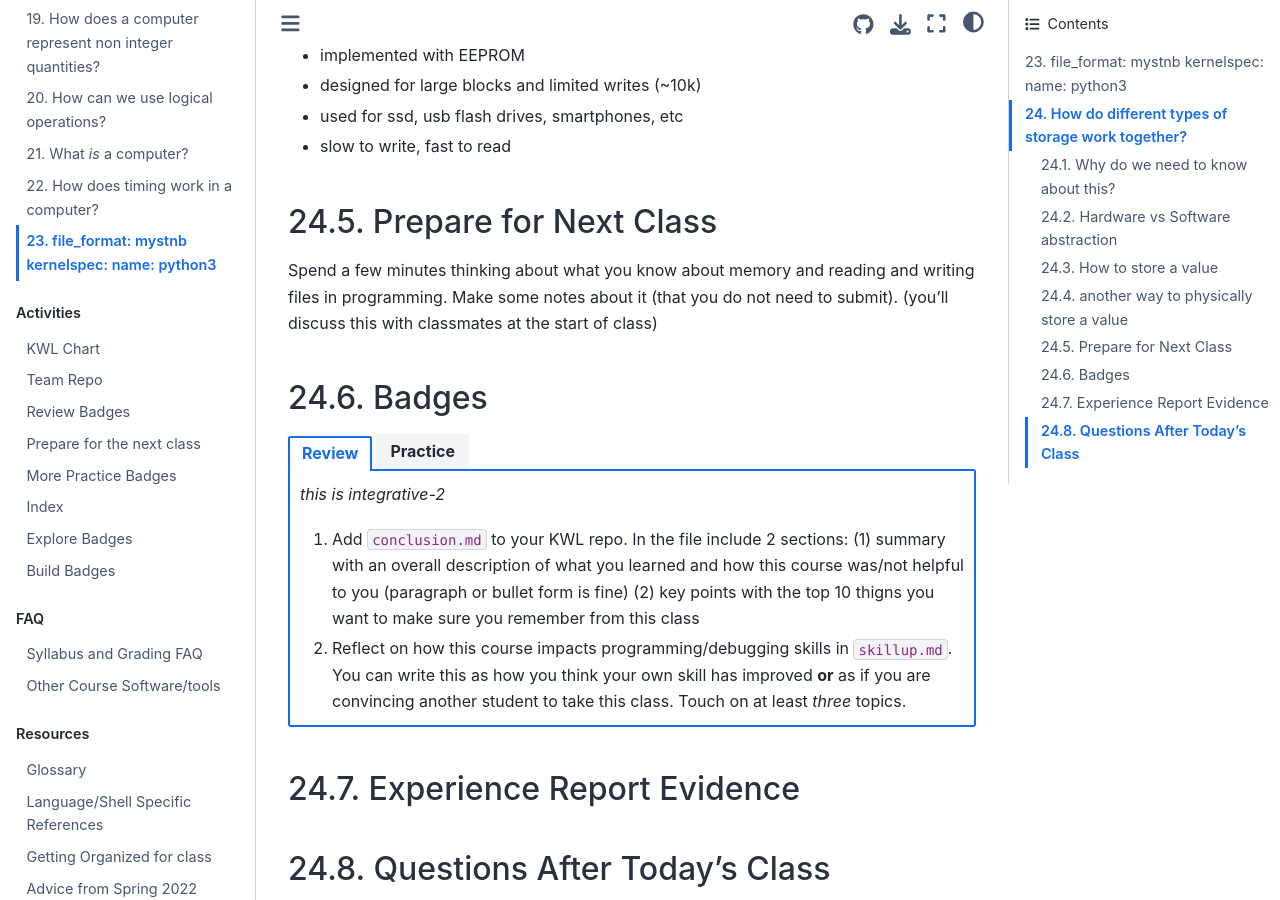
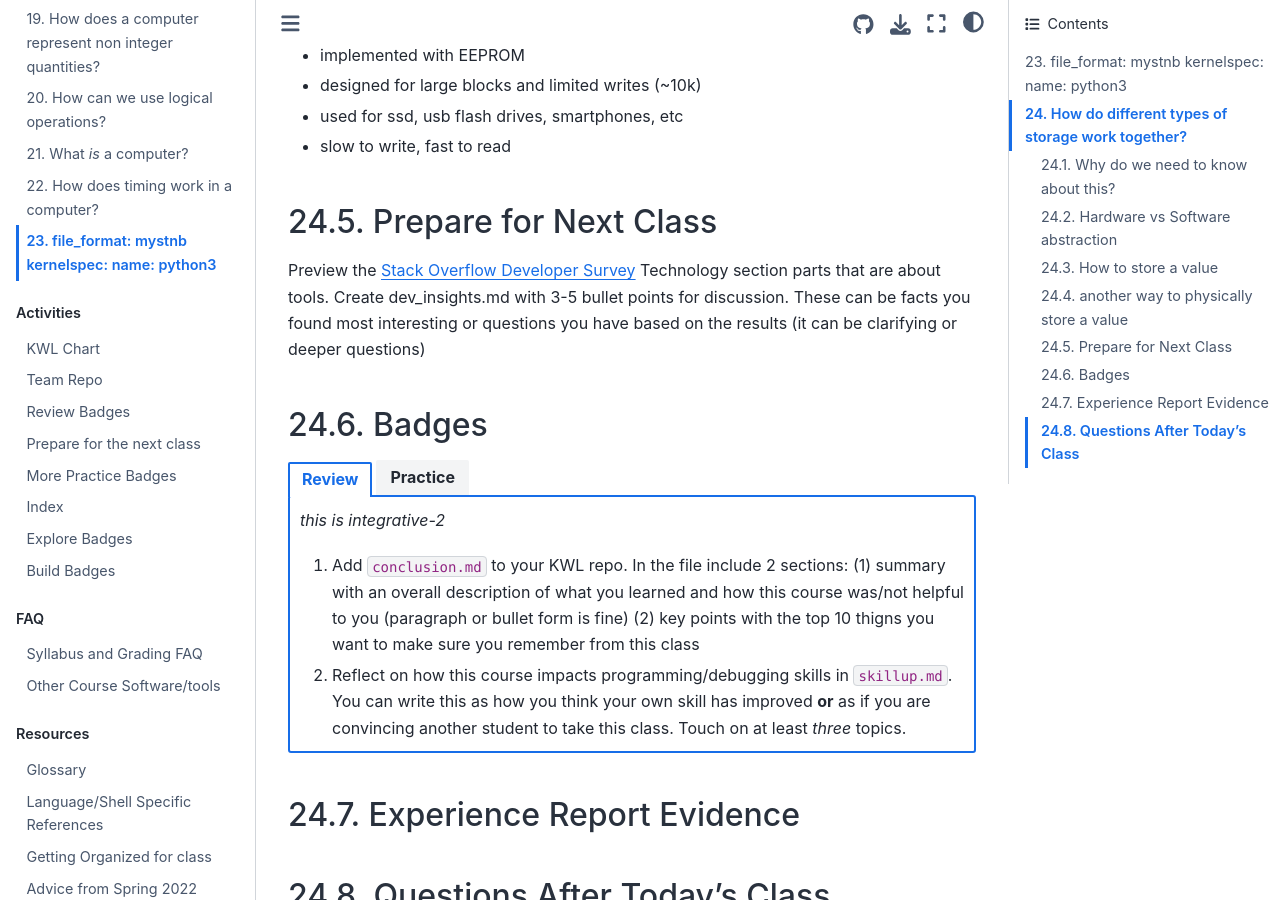
Before and after one commit to compsys-progtools/spring2024, a Jupyter Book: the page built from notes/2024-04-18.md, in a window 1280 px wide and 900 px high, scrolled down 2420 px. Built offline with Jupyter Book 1.0.4 settings and Sphinx 7.4.7 and the Sphinx Book theme 1.1.4, drawn with Linux system fonts in a browser that asks for light colours; pages that are not in the unit, such as notebooks, are missing from menus.

Commit message:
fix prep

```diff
--- a/_prepare/2024-04-23.md
+++ b/_prepare/2024-04-23.md
@@ -1 +1 @@
-Spend a few minutes thinking about what you know about memory and reading and writing files in programming. Make some notes about it (that you do not need to submit).  (you'll discuss this with classmates at the start of class)
+Preview the [Stack Overflow Developer Survey](https://survey.stackoverflow.co/2023/#technology) Technology section parts that are about tools. Create {index}`dev_insights.md` with 3-5 bullet points for discussion.  These can be facts you found most interesting or questions you have based on the results (it can be clarifying or deeper questions)
```
